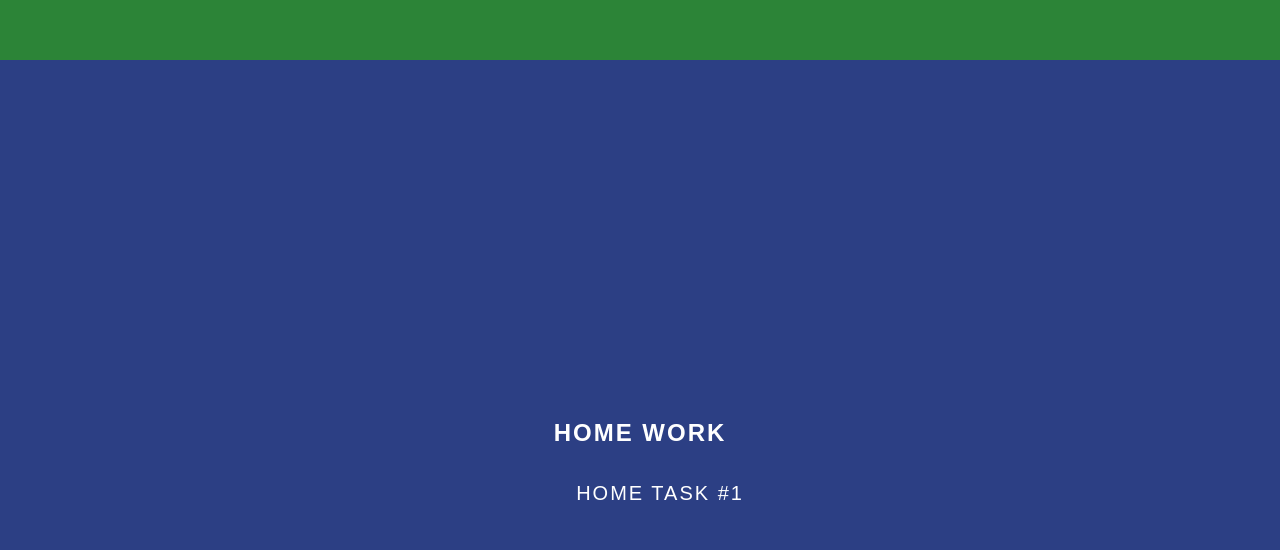
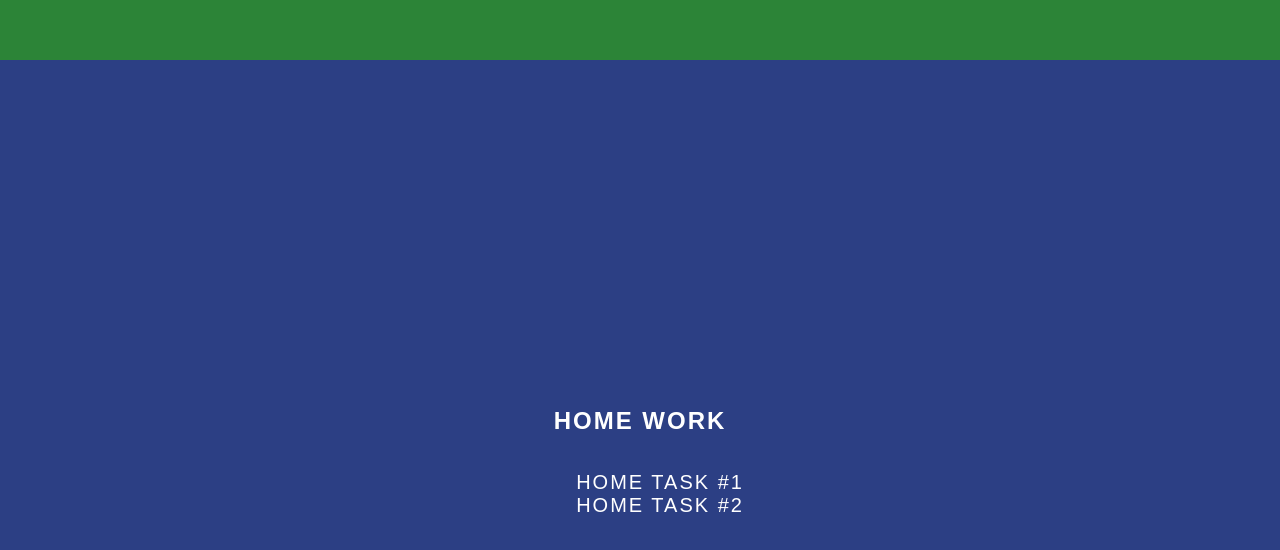
Before and after one commit to bizdanistar/bizdanistar.github.io, a plain HTML site: page index.html in a window 1280 px wide. Shown: the part 3940-4490 px from the top of the page. Drawn offline with Linux system fonts and the light colour scheme.

Commit message:
home task #2 added link

```diff
--- a/index.html
+++ b/index.html
@@ -40,6 +40,8 @@
     <ul>
       <a href="/hw1/hw1.html"><li class="linkHW">
         Home task #1</li></a>
+        <a href="/ht1/index.html"><li class="linkHW">
+          Home task #2</li></a>
 
     </ul>
   </div>
```
